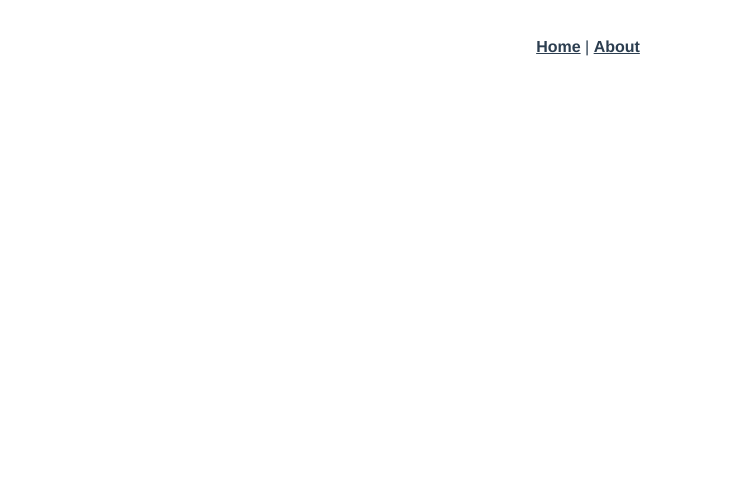
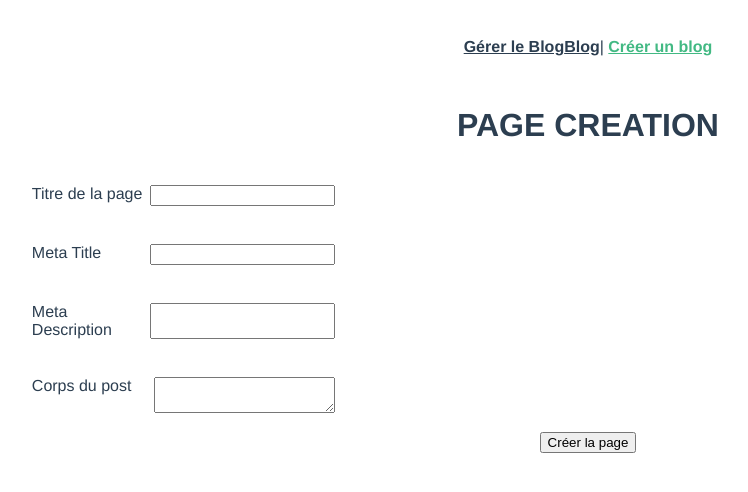
Before and after one commit to IIM-Creative-Technology/vuejs-hug0exe, a Vue app: page /create in a window 1280 px wide. Before the commit this address had no page. Shown: the top 492 px of the page, without its empty margins (52-800 px from the left). Built offline with nearby package versions, Linux system fonts and the light colour scheme.

Commit message:
add router

```diff
--- a/src/App.vue
+++ b/src/App.vue
@@ -1,7 +1,8 @@
 <template>
   <div id="nav">
-    <router-link to="/">Home</router-link> |
-    <router-link to="/about">About</router-link>
+    <router-link to="/admin">Gérer le Blog</router-link>
+    <router-link to="/blog">Blog</router-link>|
+    <router-link to="/create">Créer un blog</router-link>
   </div>
   <router-view/>
 </template>
--- /dev/null
+++ b/src/components/NewBlog.vue
@@ -0,0 +1,62 @@
+<template>
+    <div id="newBlog">
+        <div class="inputs">
+        <label for="newTitle">Titre de la page</label>
+        <input type="text" v-model="newTitle">
+        </div>
+
+        <div class="inputs">
+        <label for="newMetaTitle">Meta Title</label>
+        <input type="text" v-model="newMetaTitle">
+        </div>
+
+        <div class="inputs">
+        <label for="newMetaDesc">Meta Description</label>
+        <input type="text" v-model="newMetaDesc">
+        </div>
+        <div class="inputs">
+        <label for="newPost">Corps du post</label>
+        <textarea v-model="newPost"></textarea>
+        </div>
+
+    </div>
+        <button @click="addPost" >Créer la page</button>
+</template>
+
+
+
+<script>
+export default {
+name: 'newBlog',
+
+    data(){
+        return {
+            newTitle:'',
+            newMetaTitle:'',
+            newMetaDesc:'',
+            newPost:'',
+        }
+    }
+    }
+</script>
+
+
+<style scoped>
+#newBlog{
+
+    width: 30%;
+    height: 75%;
+    display: flex;
+    flex-direction: column;
+}
+    label{
+        text-align: left;
+        }
+.inputs{
+    margin: 5% 0 5% 20%;
+    text-align: left;
+    display: flex;
+    justify-content: space-between;
+}
+
+</style>
--- a/src/router/index.js
+++ b/src/router/index.js
@@ -1,8 +1,7 @@
 import { createRouter, createWebHistory } from 'vue-router'
 import Home from '../views/Home.vue'
 
-const routes = [
-  {
+const routes = [{
         path: '/',
         name: 'Home',
         component: Home
@@ -13,7 +12,35 @@ const routes = [
         // route level code-splitting
         // this generates a separate chunk (about.[hash].js) for this route
         // which is lazy-loaded when the route is visited.
-    component: () => import(/* webpackChunkName: "about" */ '../views/About.vue')
+        component: () =>
+            import ( /* webpackChunkName: "about" */ '../views/About.vue')
+    },
+    {
+        path: '/admin',
+        name: 'Admin',
+        // route level code-splitting
+        // this generates a separate chunk (about.[hash].js) for this route
+        // which is lazy-loaded when the route is visited.
+        component: () =>
+            import ( /* webpackChunkName: "about" */ '../views/Admin.vue')
+    },
+    {
+        path: '/create',
+        name: 'Create',
+        // route level code-splitting
+        // this generates a separate chunk (about.[hash].js) for this route
+        // which is lazy-loaded when the route is visited.
+        component: () =>
+            import ( /* webpackChunkName: "about" */ '../views/Create.vue')
+    },
+    {
+        path: '/blog',
+        name: 'Blog',
+        // route level code-splitting
+        // this generates a separate chunk (about.[hash].js) for this route
+        // which is lazy-loaded when the route is visited.
+        component: () =>
+            import ( /* webpackChunkName: "about" */ '../views/Blog.vue')
     }
 ]
 
--- /dev/null
+++ b/src/views/Admin.vue
@@ -0,0 +1,3 @@
+<template>
+    <h1>PAGE ADMIN</h1>
+</template>
--- /dev/null
+++ b/src/views/Blog.vue
@@ -0,0 +1,3 @@
+<template>
+    <h1>PAGE TOUT LES BLOGS</h1>
+</template>
--- /dev/null
+++ b/src/views/Create.vue
@@ -0,0 +1,14 @@
+<template>
+    <h1>PAGE CREATION</h1>
+
+    <new-blog/>
+</template>
+
+<script>
+import NewBlog from '../components/NewBlog.vue'
+
+export default {
+  components: { NewBlog },
+
+}
+</script>
```
Lines whose indentation alone changed are shown as unchanged.
